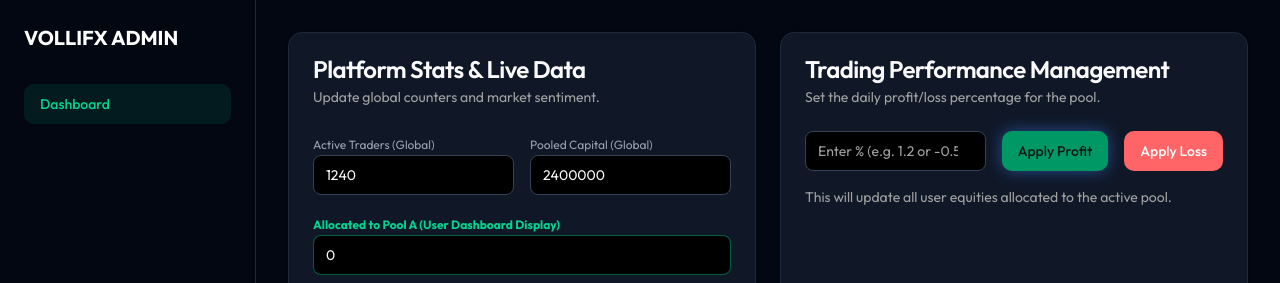
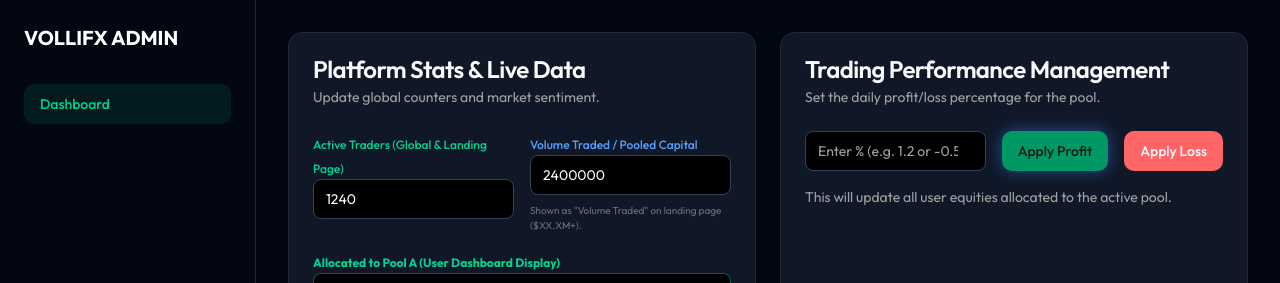
Before and after one commit to dsgffdfdgd/vollitrading, a Next.js app: page /admin in a window 1280 px wide. Shown: the top 283 px of the page. Built offline with nearby package versions, Linux system fonts and the light colour scheme; no server answers; the database is empty.

Commit message:
Update admin page

```diff
--- a/app/admin/page.tsx
+++ b/app/admin/page.tsx
@@ -305,7 +305,7 @@ export default function AdminPage() {
                         <CardContent className="space-y-4">
                             <div className="grid grid-cols-2 gap-4">
                                 <div className="space-y-2">
-                                    <label className="text-xs text-gray-400">Active Traders (Global)</label>
+                                    <label className="text-xs text-emerald-400 font-medium">Active Traders (Global & Landing Page)</label>
                                     <Input
                                         type="number"
                                         value={stats.activeTraders}
@@ -314,13 +314,16 @@ export default function AdminPage() {
                                     />
                                 </div>
                                 <div className="space-y-2">
-                                    <label className="text-xs text-gray-400">Pooled Capital (Global)</label>
+                                    <label className="text-xs text-blue-400 font-medium">Volume Traded / Pooled Capital</label>
                                     <Input
                                         type="number"
                                         value={stats.pooledCapital}
                                         onChange={(e) => setStats({ ...stats, pooledCapital: Number(e.target.value) })}
                                         className="bg-black border-gray-700"
                                     />
+                                    <p className="text-[10px] text-gray-500">
+                                        Shown as "Volume Traded" on landing page ($XX.XM+).
+                                    </p>
                                 </div>
                                 <div className="space-y-2 col-span-2">
                                     <label className="text-xs text-emerald-400 font-bold">Allocated to Pool A (User Dashboard Display)</label>
```
